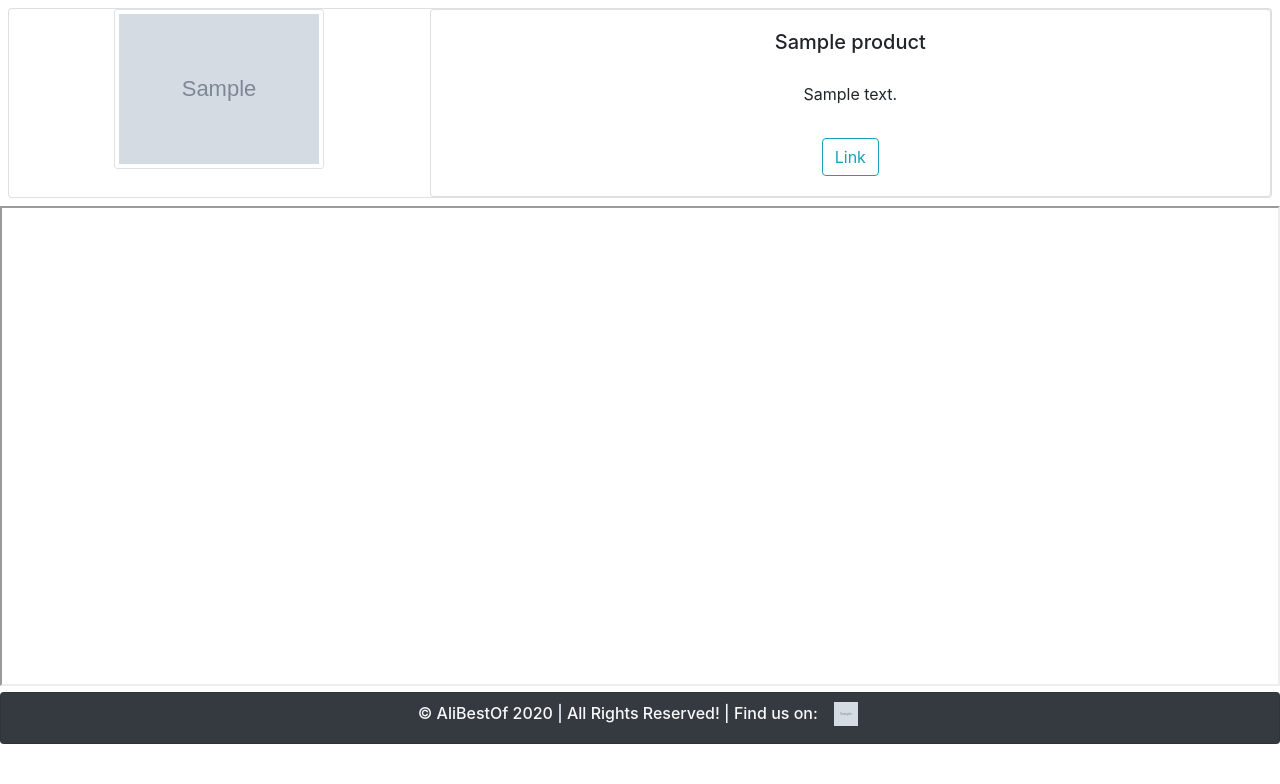
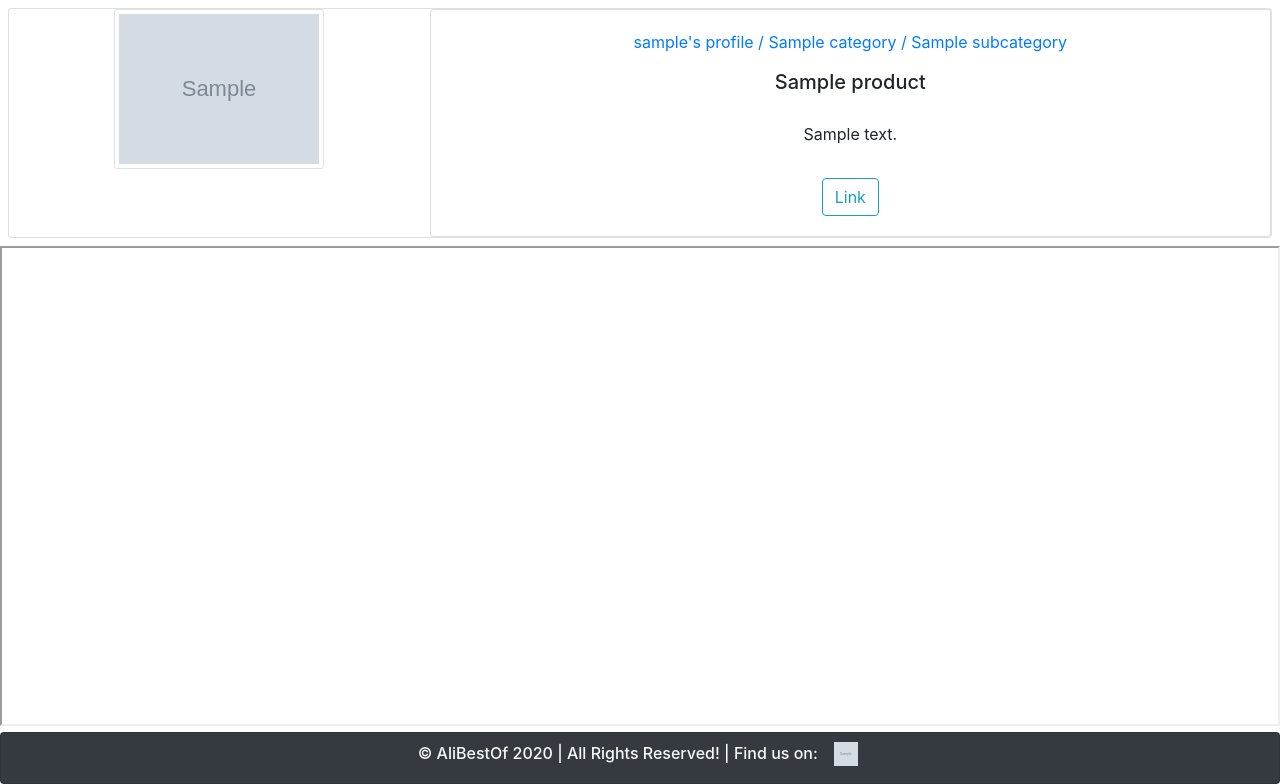
Before and after one commit to Peters8090/alibestof.pl, a Django app: page /products/p/1/ in a window 1280 px wide. Shown: the part 77-861 px from the top of the page. Before the commit the page ends 821 px from the top, so only its background shows below. Run offline with Django 3.2, Linux system fonts and the light colour scheme; tables that the repository leaves empty hold one stand-in row (values such as "Sample post"); grey boxes marked "Sample" are stand-in pictures; parts of the project's set-up code (start-up, migrations or seed data) failed here and were passed over; some libraries are stand-ins or nearby versions.

Commit message:
Add category on product detail page

```diff
--- a/products/templates/products/product_detail.html
+++ b/products/templates/products/product_detail.html
@@ -31,6 +31,8 @@
             </div>
             <div class="col-md-8">
                 <div class="card card-body justify-content-center product-info-card-body">
+                    <a href="{% url 'products:products_list' product.user.username product.category.pk %}" class="mb-3">{{ product.user.username }}'s
+                        profile / {{ product.category.parent_category.name }} / {{ product.category.name }}</a>
                     <h5 class="card-title">{{ product.name }}</h5>
                     <p class="card-text">{{ product.description|linebreaks }}</p>
                     {% if product.user.is_superuser %}
--- a/products/views.py
+++ b/products/views.py
@@ -56,9 +56,6 @@ def products_list(request, username, page=1, category=0):
 
     product_search_form = ProductSearchForm(request.GET or None)
 
-    categories = Category.objects.get_queryset()
-    subcategories = Subcategory.objects.get_queryset()
-
     context = {
         'username': username,
         'products': products,
@@ -66,8 +63,8 @@ def products_list(request, username, page=1, category=0):
         'products_paginator_current_page': products_paginator_current_page,
         'product_search_form': product_search_form,
         'current_category': category,
-        'categories': categories,
-        'subcategories': subcategories,
+        'categories': Category.objects.get_queryset(),
+        'subcategories': Subcategory.objects.get_queryset(),
         'query': query,
         'request_text': request_text,
     }
```
